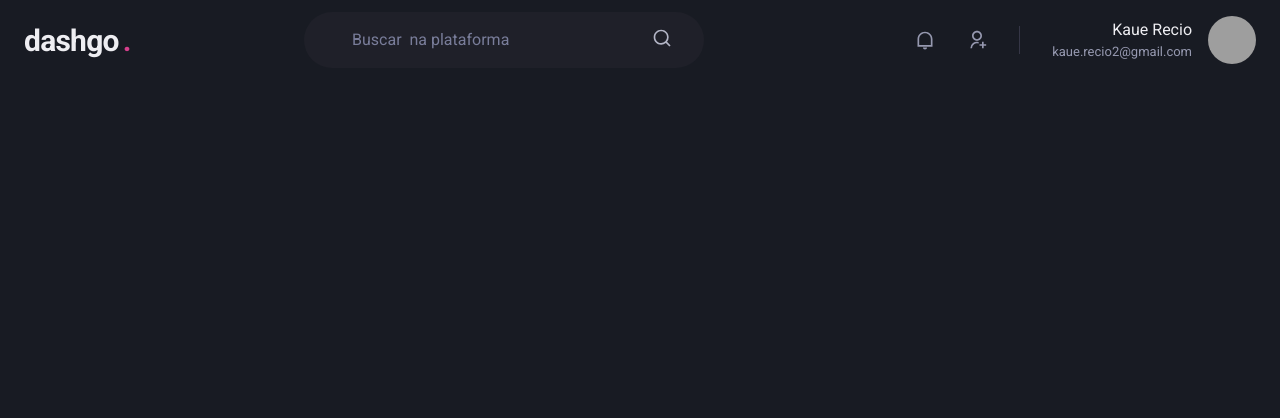
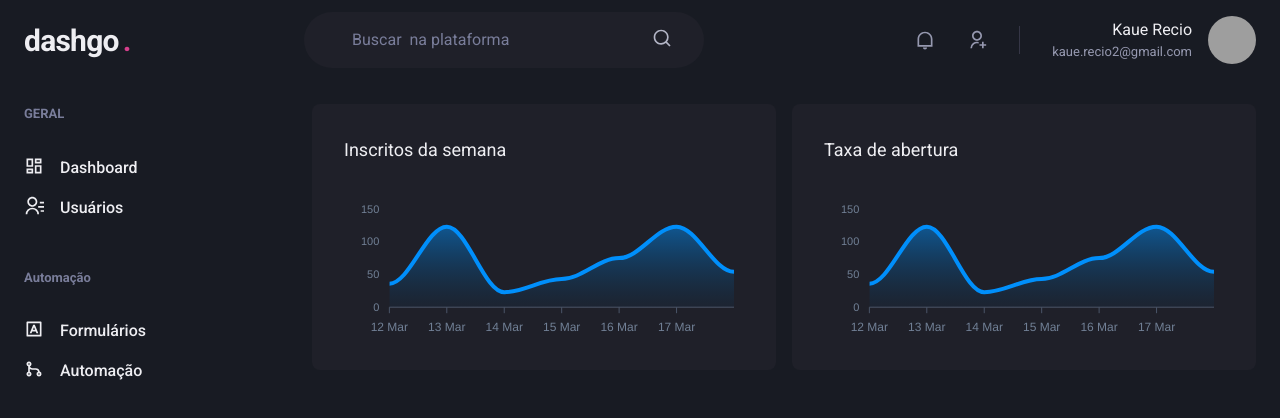
Before and after one commit to reciokaue/dashgo, a Next.js app: page /dashboard in a window 1280 px wide. Shown: the top 418 px of the page. Built offline with nearby package versions, Linux system fonts and the light colour scheme; grey boxes are pictures that could not be loaded.

Commit message:
Dashboard charts

```diff
--- a/package.json
+++ b/package.json
@@ -13,9 +13,11 @@
     "@chakra-ui/react": "^2.2.8",
     "@emotion/react": "^11.10.0",
     "@emotion/styled": "^11.10.0",
+    "apexcharts": "^3.35.5",
     "framer-motion": "^7.2.1",
     "next": "12.2.5",
     "react": "18.2.0",
+    "react-apexcharts": "^1.4.0",
     "react-dom": "18.2.0",
     "react-icons": "^4.4.0"
   },
--- /dev/null
+++ b/src/components/Sidebar.tsx
@@ -0,0 +1,41 @@
+import { Box, Icon, Link, Stack, Text } from "@chakra-ui/react";
+import { RiContactsLine, RiDashboardLine, RiGitMergeLine, RiInputMethodLine } from "react-icons/ri";
+
+export function Sidebar(){
+  return (
+    <Box as='aside' w='64' mr='8'>
+      <Stack spacing='12' align='flex-start'>
+        <Box>
+          <Text fontWeight='bold' color='gray.400' fontSize='small'>
+            GERAL
+          </Text>
+          <Stack spacing='4' mt='8' align='stretch'>
+            <Link display='flex'>
+              <Icon as={RiDashboardLine} fontSize='20'/>
+              <Text ml='4' fontWeight='medium'>Dashboard</Text>
+            </Link>
+            <Link display='flex'>
+              <Icon as={RiContactsLine} fontSize='20'/>
+              <Text ml='4' fontWeight='medium'>Usuários</Text>
+            </Link>
+          </Stack>
+        </Box>
+        <Box>
+          <Text fontWeight='bold' color='gray.400' fontSize='small'>
+            Automação
+          </Text>
+          <Stack spacing='4' mt='8' align='stretch'>
+            <Link display='flex'>
+              <Icon as={RiInputMethodLine} fontSize='20'/>
+              <Text ml='4' fontWeight='medium'>Formulários</Text>
+            </Link>
+            <Link display='flex'>
+              <Icon as={RiGitMergeLine} fontSize='20'/>
+              <Text ml='4' fontWeight='medium'>Automação</Text>
+            </Link>
+          </Stack>
+        </Box>
+      </Stack>
+    </Box>
+  )
+}
--- a/src/pages/dashboard.tsx
+++ b/src/pages/dashboard.tsx
@@ -1,7 +1,106 @@
+import { Box, Flex, SimpleGrid, Text, theme } from "@chakra-ui/react";
 import { Header } from "../components/Header";
+import { Sidebar } from "../components/Sidebar";
+
+import dynamic from 'next/dynamic'
+const Chart = dynamic(() => import('react-apexcharts'), {
+  ssr: false
+})
+
+const chartOptions = {
+  chart: {
+    toolbar: {
+      show: false
+    },
+    zoom: {
+      enabled: false
+    },
+    foreColor: theme.colors.gray[500],
+  },
+  grid: {
+    show: false
+  },
+  dataLabels: {
+    enabled: false
+  },
+  tooltip: {
+    enabled: false
+  },
+  xaxis:{
+    type: 'datetime',
+    axisBorder: {
+      color: theme.colors.gray[600]
+    },
+    axisTicks: {
+      color: theme.colors.gray[600]
+    },
+    categories: [
+      '2021-03-12t00:00:00.000Z',
+      '2021-03-13t00:00:00.000Z',
+      '2021-03-14t00:00:00.000Z',
+      '2021-03-15t00:00:00.000Z',
+      '2021-03-16t00:00:00.000Z',
+      '2021-03-17t00:00:00.000Z',
+      '2021-03-18t00:00:00.000Z',
+    ]
+  },
+  fill: {
+    opacity: 0.3,
+    type: 'gradient',
+    gradient: {
+      shade: 'dark',
+      opacityFrom: 0.7,
+      opacityTo: 0.3,
+    }
+  }
+}
+const chartSeries = [
+  {name: 'series1', data: [36,123, 23, 43, 75, 123, 54]}
+]
 
 export default function Dashboard(){
   return (
-    <Header/>
+    <Flex direction='column' h='100vh'>
+      <Header/>
+      <Flex
+        w='100%'
+        my='6'
+        maxW={1480}
+        mx='auto'
+        px='6'
+      >
+        <Sidebar/>
+        <SimpleGrid flex='1' gap='4' minChildWidth='320px' alignContent='flex-start'>
+          <Box
+            p='8'
+            bg='gray.800'
+            borderRadius={8}
+            pb='4'
+          >
+            <Text fontSize='lg' mb='4'>Inscritos da semana</Text>
+            <Chart
+              type='area'
+              height={160}
+              options={chartOptions}
+              series={chartSeries}
+            />
+          </Box>
+          <Box
+            p='8'
+            bg='gray.800'
+            borderRadius={8}
+            pb='4'
+          >
+            <Text fontSize='lg' mb='4'>Taxa de abertura</Text>
+            <Chart
+              type='area'
+              height={160}
+              options={chartOptions}
+              series={chartSeries}
+            />
+          </Box>
+        </SimpleGrid>
+      </Flex>
+    </Flex>
   )
 }
```
Also changed, not shown: 1 other file (tests, documents, lock files or other folders).
